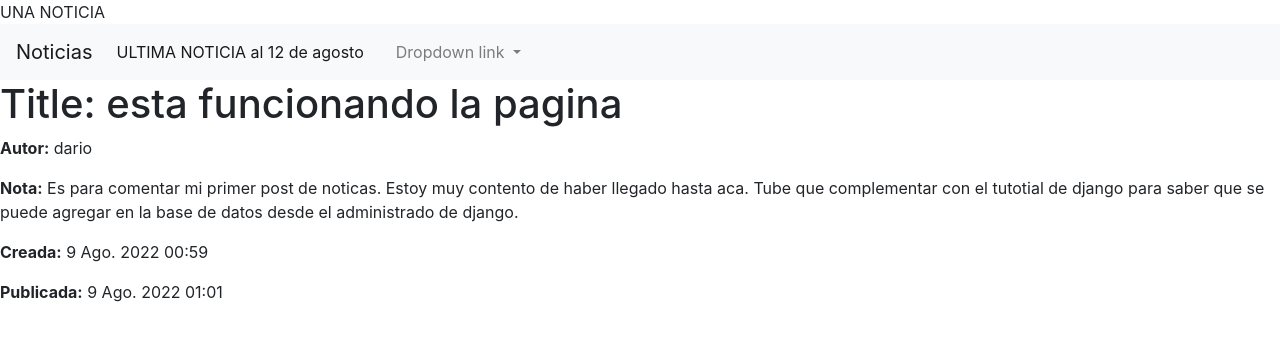
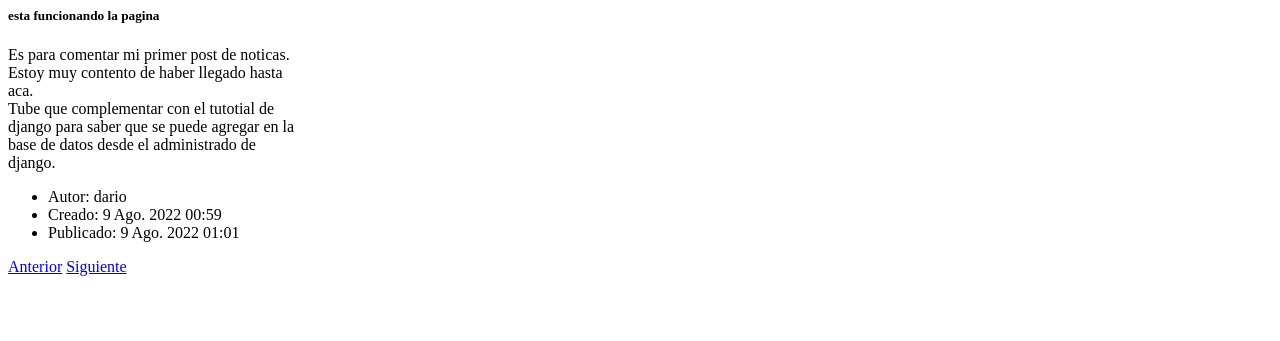
Before and after one commit to drr2021/proyecto_uno, a Django app: a page that uses template/ejemplo/noticia_detail.html in a window 1280 px wide. Shown: the top 341 px of the page. Run offline with Django 4.2, Linux system fonts and the light colour scheme; data comes from the database, SQL or seed files in the repository; both versions use the stored data as it was after the commit; some libraries are stand-ins or nearby versions.

```diff
--- a/ejemplo/views.py
+++ b/ejemplo/views.py
@@ -1,4 +1,3 @@
-from django.shortcuts import render
 from .models import Noticia
 from django.views import generic
 
@@ -6,6 +5,7 @@ from django.views import generic
 
 class ListaNoticia(generic.ListView):
     model = Noticia
+    paginate_by = 10
 
     def get_queryset(self):
         '''retorna las noticias ordenada por fecha publicada'''
--- a/template/base.html
+++ b/template/base.html
@@ -8,7 +8,7 @@
         <!-- Bootstrap CSS -->
         <link rel="stylesheet" href="https://cdn.jsdelivr.net/npm/bootstrap@4.0.0/dist/css/bootstrap.min.css" integrity="sha384-Gn5384xqQ1aoWXA+058RXPxPg6fy4IWvTNh0E263XmFcJlSAwiGgFAW/dAiS6JXm" crossorigin="anonymous">
 
-        {% block title %}Como integrar Django y Bootstrap 4{% endblock %}
+        {% block title %}<title> integrar Django y Bootstrap 4</title>{% endblock %}
 
         {# Cargamos la librería #}
         {% load bootstrap4 %}
@@ -30,27 +30,35 @@
                 <li class="nav-item">
                   <a class="nav-link" href=""></a>
                 </li>
-                <li class="nav-item dropdown">
-                  <a class="nav-link dropdown-toggle" href="#" id="navbarDropdownMenuLink" data-toggle="dropdown" aria-haspopup="true" aria-expanded="false">
-                    Dropdown link
-                  </a>
-                  <div class="dropdown-menu" aria-labelledby="navbarDropdownMenuLink">
-                    <a class="dropdown-item" href="#">Action</a>
-                    <a class="dropdown-item" href="#">Another action</a>
-                    <a class="dropdown-item" href="#">Something else here</a>
-                  </div>
-                </li>
+
               </ul>
             </div>
           </nav>
 
         <div id="content">
-            {% block content %}{% endblock %}
+          {% block content %}{% endblock %}
+          {% block pagination %}
+            {% if is_paginated %}
+              <div class="pagination">
+                <span class="page-links">
+                    {% if page_obj.has_previous %}
+                    <a href="{{ request.path }}?page={{ page_obj.previous_page_number }}">anterior</a>
+                    {% endif %}
+                    <span class="page-current">
+                    Page {{ page_obj.number }} of {{ page_obj.paginator.num_pages }}.
+                    </span>
+                    {% if page_obj.has_next %}
+                    <a href="{{ request.path }}?page={{ page_obj.next_page_number }}">siguiente</a>
+                    {% endif %}
+                </span>
+              </div>
+            {% endif %}
+          {% endblock %}
         </div>
         <!-- Optional JavaScript -->
         <!-- jQuery first, then Popper.js, then Bootstrap JS -->
 	    <script src="https://code.jquery.com/jquery-3.2.1.slim.min.js" integrity="sha384-KJ3o2DKtIkvYIK3UENzmM7KCkRr/rE9/Qpg6aAZGJwFDMVNA/GpGFF93hXpG5KkN" crossorigin="anonymous"></script>
-        <script src="https://cdn.jsdelivr.net/npm/popper.js@1.12.9/dist/umd/popper.min.js" integrity="sha384-ApNbgh9B+Y1QKtv3Rn7W3mgPxhU9K/ScQsAP7hUibX39j7fakFPskvXusvfa0b4Q" crossorigin="anonymous"></script>
-        <script src="https://cdn.jsdelivr.net/npm/bootstrap@4.0.0/dist/js/bootstrap.min.js" integrity="sha384-JZR6Spejh4U02d8jOt6vLEHfe/JQGiRRSQQxSfFWpi1MquVdAyjUar5+76PVCmYl" crossorigin="anonymous"></script>
+      <script src="https://cdn.jsdelivr.net/npm/popper.js@1.12.9/dist/umd/popper.min.js" integrity="sha384-ApNbgh9B+Y1QKtv3Rn7W3mgPxhU9K/ScQsAP7hUibX39j7fakFPskvXusvfa0b4Q" crossorigin="anonymous"></script>
+      <script src="https://cdn.jsdelivr.net/npm/bootstrap@4.0.0/dist/js/bootstrap.min.js" integrity="sha384-JZR6Spejh4U02d8jOt6vLEHfe/JQGiRRSQQxSfFWpi1MquVdAyjUar5+76PVCmYl" crossorigin="anonymous"></script>
     </body>
 </html>
--- a/template/ejemplo/noticia_detail.html
+++ b/template/ejemplo/noticia_detail.html
@@ -1,11 +1,21 @@
-{% extends "base.html" %}
-{% block title %}UNA NOTICIA{% endblock %}
-{% block content %}
-  <h1>Title: {{ noticia.title }}</h1>
+{% block detalle %}
+<div class="card" style="width: 18rem;">
+  <div class="card-body">
+    <h5 class="card-title">{{ noticia.title }}</h5>
 
-  <p><strong>Autor:</strong> {{ noticia.autor }}</p> <!-- author detail link not yet defined -->
-  <p><strong>Nota:</strong> {{ noticia.text }}</p>
-  <p><strong>Creada:</strong> {{ noticia.created_date }}</p>
-  <p><strong>Publicada:</strong> {{ noticia.published_date }}</p>
+    <p class="card-text">{{ noticia.text|escape|linebreaks }}</p>
 
+  </div>
+  <ul class="list-group list-group-flush">
+    <li class="list-group-item">Autor: {{ noticia.autor }}</li>
+    <li class="list-group-item">Creado: {{ noticia.created_date }}</li>
+    <li class="list-group-item">Publicado: {{ noticia.published_date }}</li>
+  </ul>
+  <div class="card-body">
+
+    <a href="{% url 'ejemplo:detalleUnaNoticia' 1 %}" class="card-link">Anterior</a>
+    <a href="{% url 'ejemplo:detalleUnaNoticia' 2 %}" class="card-link">Siguiente</a>
+  </div>
+
+</div>
 {% endblock %}
```
Also changed, not shown: template/ejemplo/noticia_list.html (+33 -5 lines), proyecto_uno/db.sqlite3.
